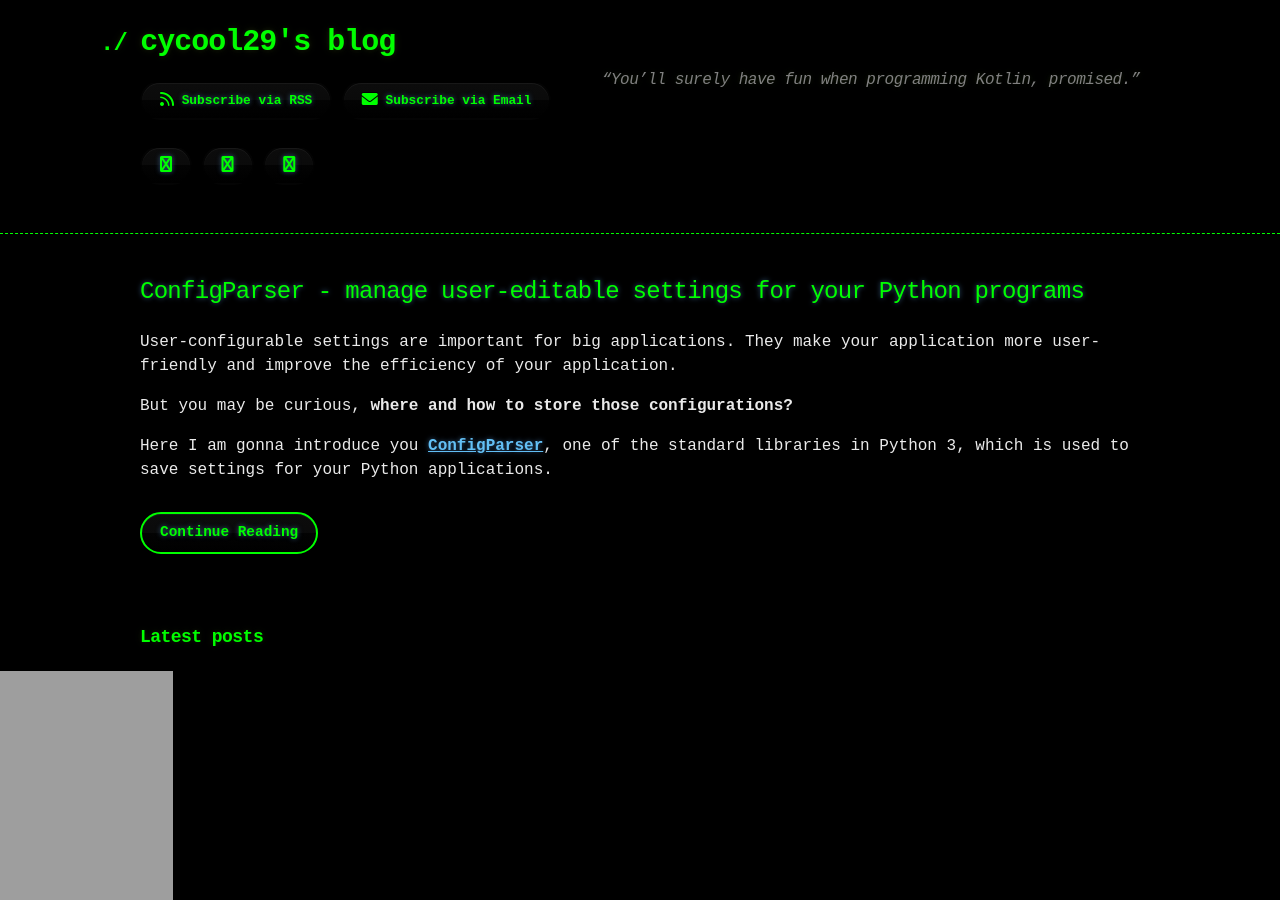
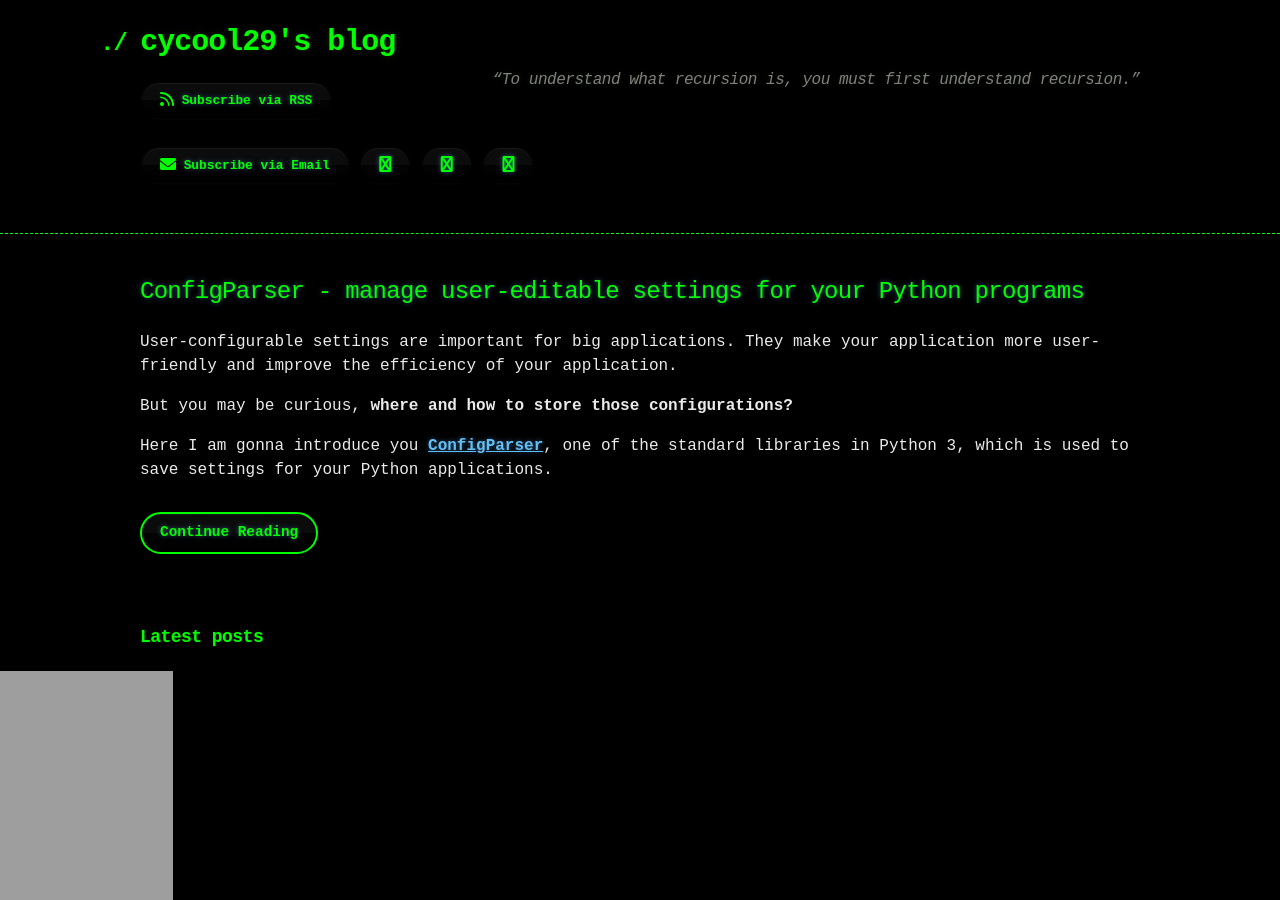
Before and after one commit to cycool29/cycool29.github.io, a Jekyll site: the page built from index.md, in a window 1280 px wide and 900 px high. Built offline with Jekyll 4.4.1, drawn with Linux system fonts in a browser that asks for light colours; a style sheet for code colours, icons or effects is not loaded.

Commit message:
Update quotes

```diff
--- a/_config.yml
+++ b/_config.yml
@@ -1,5 +1,5 @@
 title: cycool29's blog
-description: "“You’ll surely have fun when programming Kotlin, promised.” "
+description: "“To understand what recursion is, you must first understand recursion.” "
 bio: A high school student. Intermediate in Python, Git, Bash. Learning JavaScript. He/Him. "
 author: cycool29
 url: https://cycool29.github.io
```
